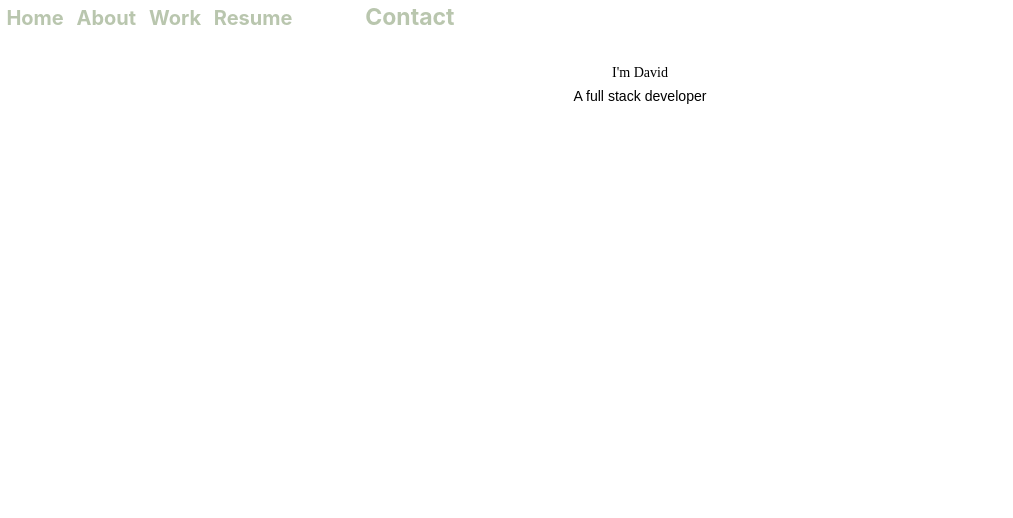
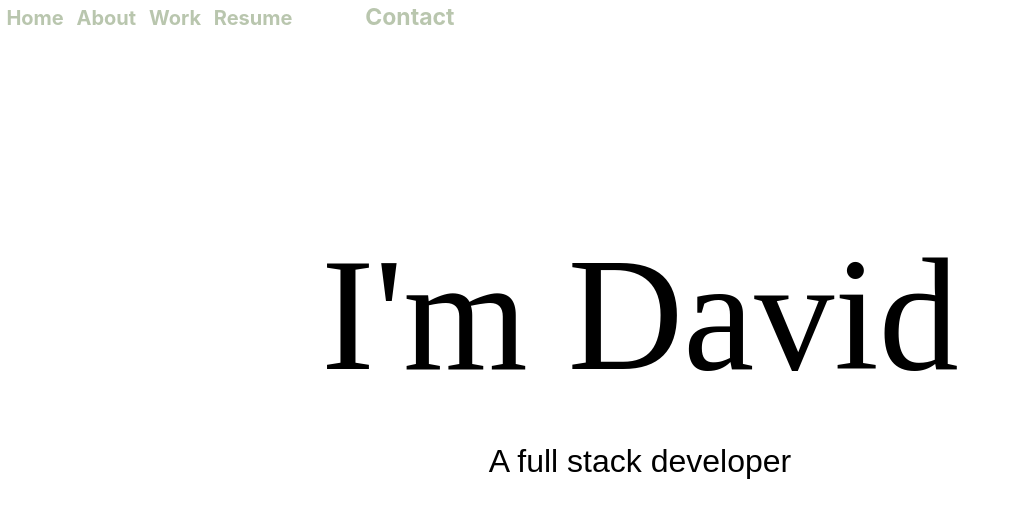
Before and after one commit to DavidParker42/portfolio_multi_page, a React (Create React App) app: page / in a window 1280 px wide. Shown: the top 518 px of the page, without its empty margins (0-1013 px from the left). Built offline with nearby package versions, Linux system fonts and the light colour scheme.

Commit message:
home page fonts

```diff
--- a/src/App.css
+++ b/src/App.css
@@ -1,14 +1,14 @@
 .home_intro {
 font-family: 'Lobster', cursive;
-padding: 10px;
-padding-top: 30px;
-font-size: 50 rem;
+padding: 50px;
+padding-top: 200px;
+font-size: 10rem;
 text-align: center;
 }
 
 .home_2nd {
 font-family: 'Rajdhani', sans-serif;
-font-size: 30 rem;
+font-size: 2rem;
 text-align: center;
 }
 
@@ -33,6 +33,7 @@ nav li {
 
 .headshot {
   width: 15%;
+  align-items: center;
 }
 
 .nav-links {
@@ -75,6 +76,10 @@ nav a {
 
 .editor {
   color: rgb(37, 144, 144);
+}
+
+.aboutMePic {
+  text-align: center;
 }
 
 #about-me {
--- a/src/pages/AboutMe.js
+++ b/src/pages/AboutMe.js
@@ -9,11 +9,14 @@ function AboutMe(props) {
       {/* <Navbar/> */}
       <div className="aboutMe">
         <section id="about-me">
-
+          <div class="aboutMeTitle">
             <h3>About Me</h3>
+          </div>
 
 
-          <img src={headshot} class="headshot" alt="" />
+          <div class="aboutMePic">
+            <img src={headshot} class="headshot" alt="" />
+          </div>
           <p>
             Full Stack Web Developer with a background in Education and
             life-long dedication to learning. Proficient in mobile and desktop
```
